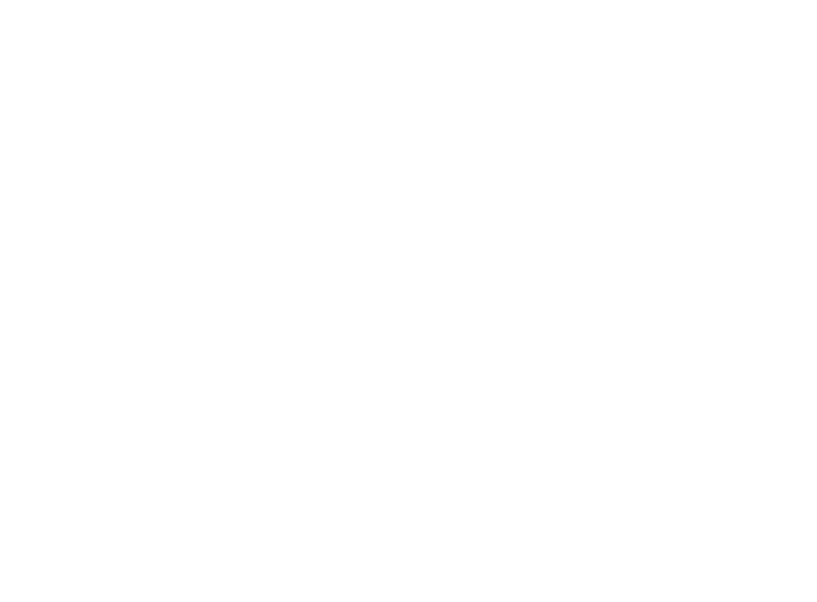
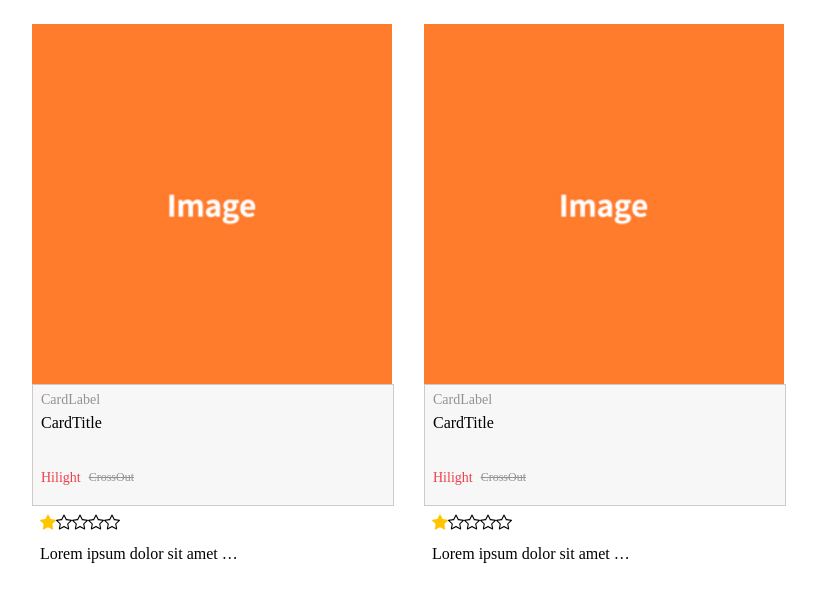
Before and after one commit to solbi0802/ui-modules, a React (Create React App) app: page /card in a window 1280 px wide. Shown: the top 602 px of the page, without its empty margins (232-1049 px from the left). Built offline with nearby package versions, Linux system fonts and the light colour scheme.

Commit message:
라우터 처리, 가로형 카드 elements  배치

```diff
--- a/package.json
+++ b/package.json
@@ -3,6 +3,8 @@
   "version": "0.1.0",
   "private": true,
   "dependencies": {
+    "@emotion/react": "^11.10.0",
+    "@emotion/styled": "^11.10.0",
     "@testing-library/jest-dom": "^5.16.4",
     "@testing-library/react": "^13.3.0",
     "@testing-library/user-event": "^13.5.0",
--- a/src/App.css
+++ b/src/App.css
@@ -1,37 +1,5 @@
 .App {
+  background-color: #ffff;
+  min-height: 100vh;
   text-align: center;
 }
-
-.App-logo {
-  height: 40vmin;
-  pointer-events: none;
-}
-
-@media (prefers-reduced-motion: no-preference) {
-  .App-logo {
-    animation: App-logo-spin infinite 20s linear;
-  }
-}
-
-.App-header {
-  background-color: #ffff;
-  min-height: 100vh;
-  display: flex;
-  flex-direction: column;
-  align-items: center;
-  justify-content: center;
-  font-size: calc(10px + 2vmin);
-}
-
-.App-link {
-  color: #61dafb;
-}
-
-@keyframes App-logo-spin {
-  from {
-    transform: rotate(0deg);
-  }
-  to {
-    transform: rotate(360deg);
-  }
-}
--- a/src/App.tsx
+++ b/src/App.tsx
@@ -1,11 +1,16 @@
-// import React from 'react';
+import React from 'react';
+import { Route, Routes } from 'react-router-dom';
+import CardTemplate from 'pages/CardTemplate';
+import Home from 'pages/Home';
 import './App.css';
-function App() {
+
+const App = () => {
   return (
-    <div className="App">
-      <header className="App-header" />
-    </div>
+    <Routes>
+      <Route path="/" element={<Home />} />
+      <Route path="/card" element={<CardTemplate />} />
+    </Routes>
   );
-}
+};
 
 export default App;
--- /dev/null
+++ b/src/components/Card.tsx
@@ -0,0 +1,93 @@
+import React, { FunctionComponent, Component } from 'react';
+import styled from '@emotion/styled';
+import Rating from './Rating';
+
+const CardWrapper = styled.div`
+  display: flex;
+  flex-direction: column;
+  justify-content: center;
+  align-items: flex-start;
+  padding: 8px 8px;
+`;
+
+const CardImage = styled.img`
+  width: 100%;
+  object-fit: cover;
+`;
+
+const TextWrapper = styled.div`
+  background-color: #f8f7f7fa;
+  display: flex;
+  flex-direction: column;
+  justify-content: center;
+  align-items: flex-start;
+  width: 100%;
+  border: solid #d0c9c6 1px;
+`;
+
+const CardLabel = styled.p`
+  color: #929292;
+  font-size: 14px;
+  margin-left: 8px;
+  margin-top: 8px;
+  font-weight: 500;
+`;
+
+const CardTitle = styled.p`
+  font-size: 16px;
+  margin: 8px 0 0 8px;
+  font-weight: 500;
+`;
+
+const SubTextWrapper = styled.div`
+  display: flex;
+  margin-top: 32px;
+  margin-bottom: 12px;
+  padding: 8px 8px;
+`;
+
+const HilightText = styled.p`
+  font-size: 14px;
+  color: #ec414c;
+`;
+
+const CrossOutText = styled.p`
+  font-size: 12px;
+  text-decoration: line-through;
+  color: #929292;
+  margin-left: 8px;
+`;
+
+const Contents = styled.span`
+  overflow: hidden;
+  text-overflow: ellipsis;
+  white-space: nowrap;
+  width: 200px;
+  height: 20px;
+  padding: 8px 8px;
+`;
+
+const Card: FunctionComponent = (): JSX.Element => {
+  return (
+    <CardWrapper>
+      <CardImage src="/image.png"></CardImage>
+      <TextWrapper>
+        <CardLabel>CardLabel</CardLabel>
+        <CardTitle>CardTitle</CardTitle>
+        <SubTextWrapper>
+          <HilightText>Hilight</HilightText>
+          <CrossOutText>CrossOut</CrossOutText>
+        </SubTextWrapper>
+      </TextWrapper>
+      <Rating />
+      <Contents>
+        Lorem ipsum dolor sit amet consectetur adipisicing elit. Tenetur
+        consequatur vero veniam aperiam nulla soluta nisi nam deserunt cumque
+        distinctio. Quisquam animi sapiente laboriosam et debitis ipsam laborum
+        ad fugiat.
+      </Contents>
+    </CardWrapper>
+  );
+};
+
+export default Card;
--- /dev/null
+++ b/src/components/Rating.tsx
@@ -0,0 +1,21 @@
+import React, { FunctionComponent, Component } from 'react';
+import styled from '@emotion/styled';
+import { BsStar, BsStarFill } from 'react-icons/bs';
+
+const RatingWrapper = styled.div`
+  display: flex;
+  justify-content: center;
+  align-items: flex-start;
+  padding: 8px 8px;
+`;
+
+const Rating: FunctionComponent = (): JSX.Element => {
+  return (
+    <RatingWrapper>
+      <BsStarFill color="#ffc500"></BsStarFill>
+      <BsStar></BsStar> <BsStar></BsStar> <BsStar></BsStar> <BsStar></BsStar>
+    </RatingWrapper>
+  );
+};
+
+export default Rating;
--- a/src/index.css
+++ b/src/index.css
@@ -1,13 +1,134 @@
-body {
+html,
+body,
+div,
+span,
+applet,
+object,
+iframe,
+h1,
+h2,
+h3,
+h4,
+h5,
+h6,
+p,
+blockquote,
+pre,
+a,
+abbr,
+acronym,
+address,
+big,
+cite,
+code,
+del,
+dfn,
+em,
+img,
+ins,
+kbd,
+q,
+s,
+samp,
+small,
+strike,
+strong,
+sub,
+sup,
+tt,
+var,
+b,
+u,
+i,
+center,
+dl,
+dt,
+dd,
+ol,
+ul,
+li,
+fieldset,
+form,
+label,
+legend,
+table,
+caption,
+tbody,
+tfoot,
+thead,
+tr,
+th,
+td,
+article,
+aside,
+canvas,
+details,
+embed,
+figure,
+figcaption,
+footer,
+header,
+hgroup,
+menu,
+nav,
+output,
+ruby,
+section,
+summary,
+time,
+mark,
+audio,
+video {
   margin: 0;
-  font-family: -apple-system, BlinkMacSystemFont, 'Segoe UI', 'Roboto', 'Oxygen',
-    'Ubuntu', 'Cantarell', 'Fira Sans', 'Droid Sans', 'Helvetica Neue',
-    sans-serif;
-  -webkit-font-smoothing: antialiased;
-  -moz-osx-font-smoothing: grayscale;
+  padding: 0;
+  border: 0;
+  font-size: 100%;
+  font: inherit;
+  vertical-align: baseline;
 }
 
-code {
-  font-family: source-code-pro, Menlo, Monaco, Consolas, 'Courier New',
-    monospace;
+/* HTML5 display-role reset for older browsers */
+article,
+aside,
+details,
+figcaption,
+figure,
+footer,
+header,
+hgroup,
+menu,
+nav,
+section {
+  display: block;
 }
+
+body {
+  line-height: 1;
+}
+
+ol,
+ul {
+  list-style: none;
+}
+
+blockquote,
+q {
+  quotes: none;
+}
+
+blockquote:before,
+blockquote:after,
+q:before,
+q:after {
+  content: '';
+  content: none;
+}
+
+table {
+  border-collapse: collapse;
+  border-spacing: 0;
+}
+
+* {
+  text-align: center;
+}
--- a/src/index.tsx
+++ b/src/index.tsx
@@ -2,18 +2,13 @@ import React from 'react';
 import ReactDOM from 'react-dom/client';
 import './index.css';
 import App from './App';
-import reportWebVitals from './reportWebVitals';
+import { BrowserRouter } from 'react-router-dom';
 
 const root = ReactDOM.createRoot(
-  document.getElementById('root') as HTMLElement
+  document.getElementById('root') as HTMLElement,
 );
 root.render(
-  <React.StrictMode>
+  <BrowserRouter>
     <App />
-  </React.StrictMode>
+  </BrowserRouter>,
 );
-
-// If you want to start measuring performance in your app, pass a function
-// to log results (for example: reportWebVitals(console.log))
-// or send to an analytics endpoint. Learn more: https://bit.ly/CRA-vitals
-reportWebVitals();
--- /dev/null
+++ b/src/pages/CardTemplate.tsx
@@ -0,0 +1,28 @@
+import React from 'react';
+import Card from 'components/Card';
+import { FunctionComponent } from 'react';
+import styled from '@emotion/styled';
+
+const Container = styled.div`
+  display: grid;
+  grid-template-columns: 1fr 1fr;
+  grid-gap: 16px;
+  width: 768px;
+  margin: 0 auto;
+  padding: 16px 0 48px;
+  @media (max-width: 768px) {
+    grid-template-columns: 1fr;
+    width: 100%;
+  }
+`;
+
+const CardTemplate: FunctionComponent = (): JSX.Element => {
+  return (
+    <Container>
+      <Card></Card>
+      <Card></Card>
+    </Container>
+  );
+};
+
+export default CardTemplate;
--- /dev/null
+++ b/src/pages/Home.tsx
@@ -0,0 +1,20 @@
+import React, { FunctionComponent } from 'react';
+import { Link } from 'react-router-dom';
+
+const Home: FunctionComponent = (): JSX.Element => {
+  return (
+    <div>
+      <h1>메인 화면</h1>
+      <nav>
+        <ul>
+          <Link to="card">카드 UI</Link>
+        </ul>
+        <ul>
+          <Link to="form">입력 폼 UI</Link>
+        </ul>
+      </nav>
+    </div>
+  );
+};
+
+export default Home;
--- a/tsconfig.json
+++ b/tsconfig.json
@@ -12,8 +12,6 @@
     "allowSyntheticDefaultImports": true,
     "baseUrl": "./src",
     "strict": true,
-    "noUnusedLocals": true,
-    "forceConsistentCasingInFileNames": true,
     "noFallthroughCasesInSwitch": true,
     "module": "esnext",
     "moduleResolution": "node",
```
Also changed, not shown: public/image.png (added), 1 other file (tests, documents, lock files or other folders).
